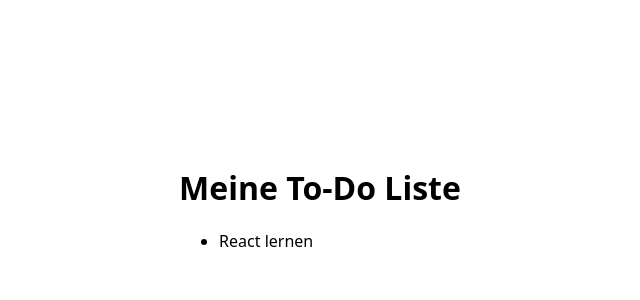
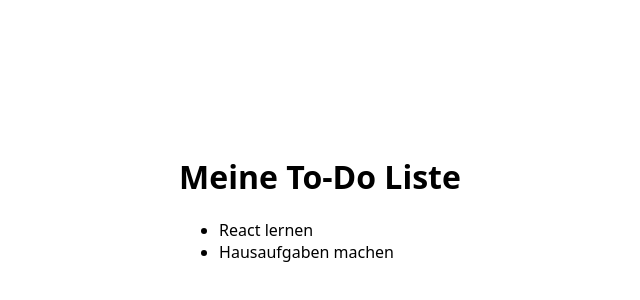
Before and after one commit to TimoAntoniak/todo-list, a React (Create React App) app: page / in a window 1280 px wide. Shown: the part 202-502 px from the top of the page, without its empty margins (328-968 px from the left). Built offline with nearby package versions, Linux system fonts and the light colour scheme.

Commit message:
Kapitel 1.2: Umstellung auf Liste

```diff
--- a/src/App.js
+++ b/src/App.js
@@ -4,20 +4,29 @@ import Task from './Task';
 
 function App() {
 
-    const [task1, setTask1] = useState({name: "React lernen", finished: false});
+    const [taskList, setTaskList] = useState([
+        {name: "React lernen", finished: false},
+        {name: "Hausaufgaben machen", finished: false}
+    ])
 
-    function handleTask1Click() {
-        setTask1({
-            name: task1.name,
-            finished: !task1.finished
-        })
+    function handleTaskClick(index) {
+        let newTaskList = [...taskList];
+        newTaskList[index].finished = !newTaskList[index].finished;
+        setTaskList(newTaskList);
     }
 
     return (
         <div className="App">
             <h1>Meine To-Do Liste</h1>
             <ul>
-                <Task name={task1.name} finished={task1.finished} onClick={handleTask1Click}/>
+                { taskList.map((task, index) =>
+                    <Task
+                    key={index}
+                    name={task.name}
+                    finished={task.finished}
+                    onClick={() => handleTaskClick(index)}
+                    />
+                )}
             </ul>
         </div>
     );
```
